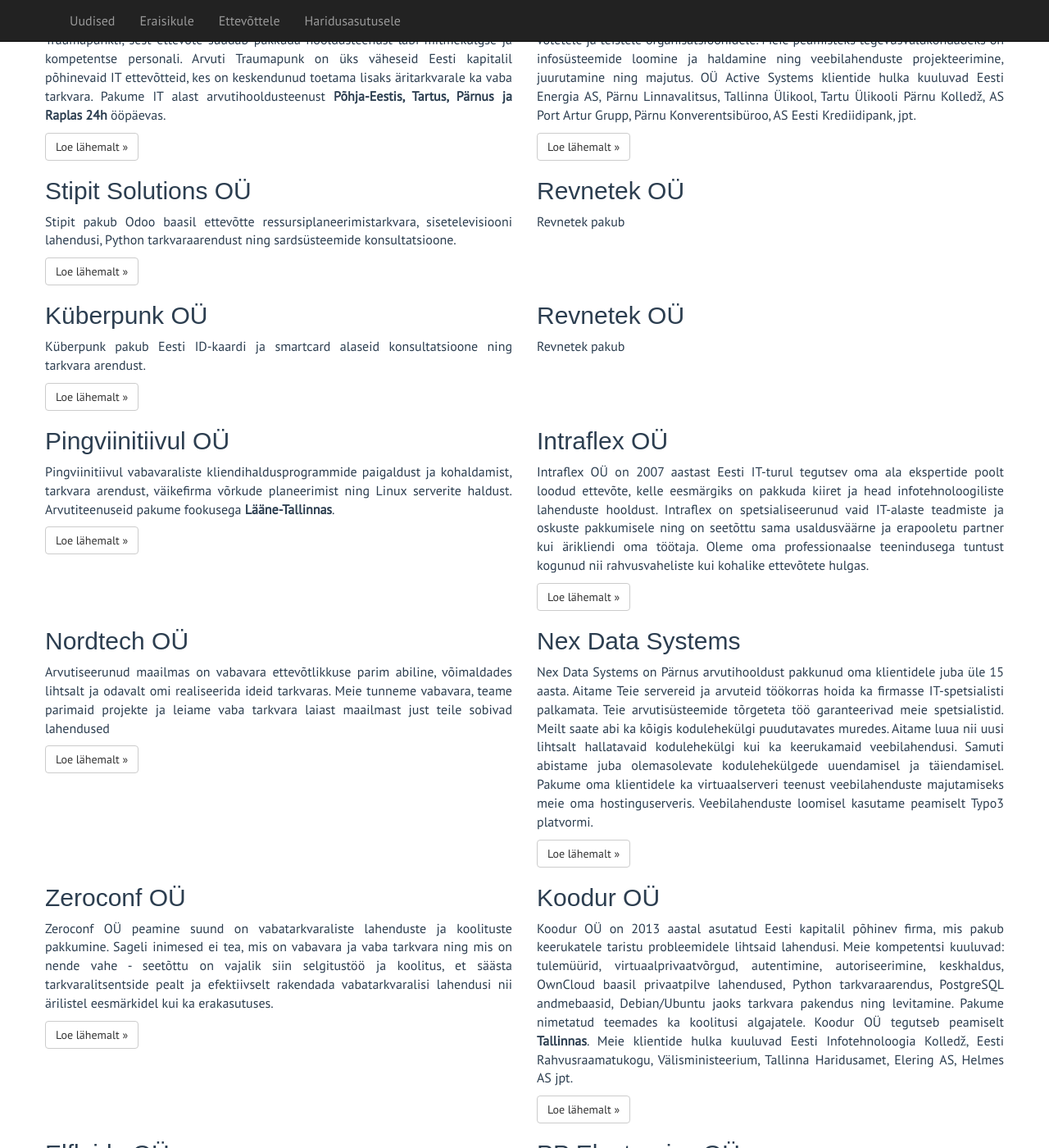
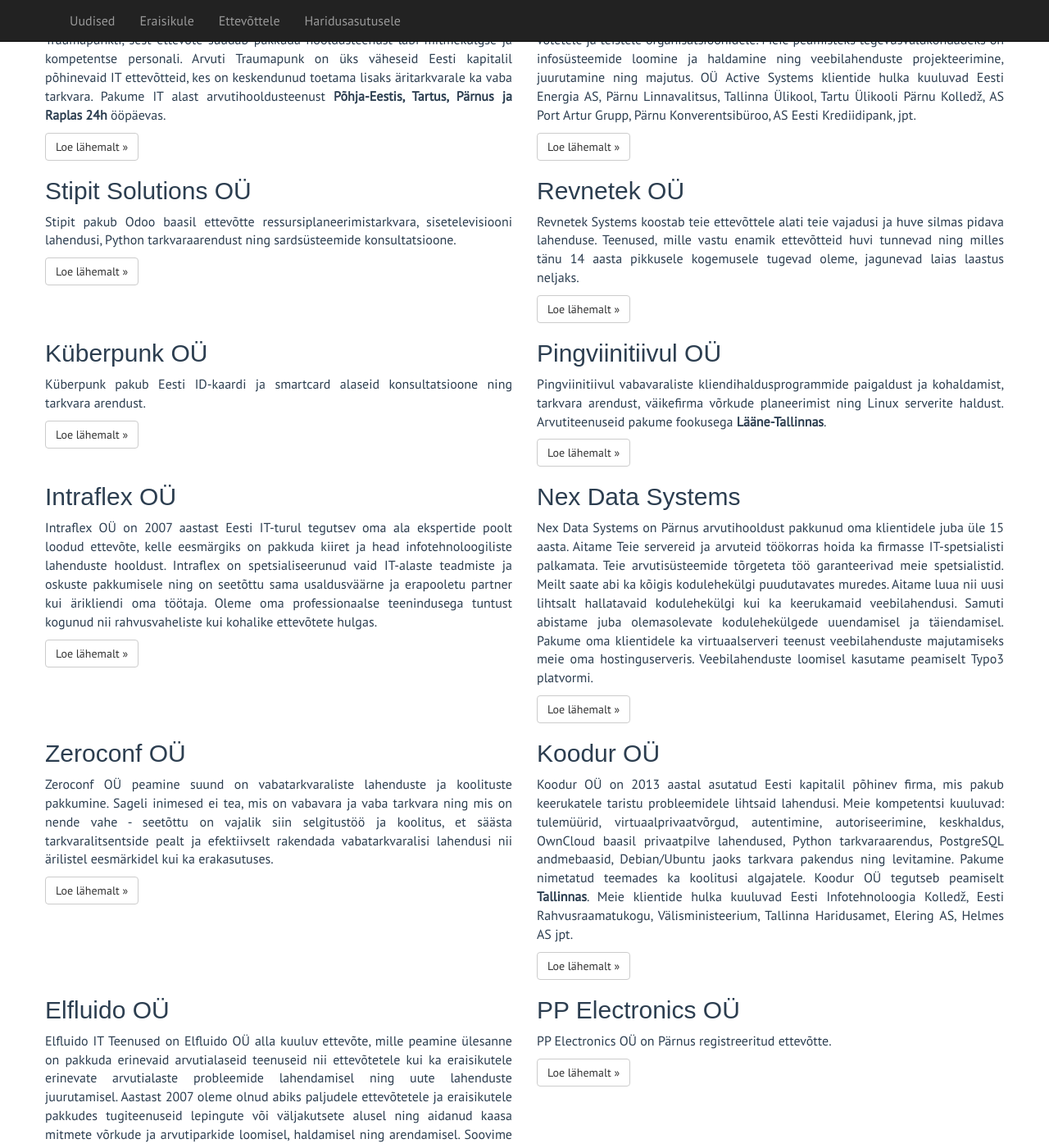
Before and after one commit to alvatal/alvatal.github.io, a Jekyll site: the page built from business/index.md, in a window 1280 px wide and 1400 px high, scrolled down 442 px. Shown: the whole window at 82% size. Built offline with Jekyll 4.4.1, drawn with Linux system fonts in a browser that asks for light colours; some web fonts are replaced; some of the changed text lies outside the part shown.

Commit message:
Cleanups

```diff
--- a/_includes/sections/vaba-tarkvara-paev.html
+++ b/_includes/sections/vaba-tarkvara-paev.html
@@ -16,8 +16,8 @@
             Vaba Tarkvara Päeva tähistatakse 2004 aastast alates.
             </p>
             <p>
-                <a class="btn btn-default" href="#" role="button">Soovin infot järgmise ürituse kohta &raquo;</a>
-                <a class="btn btn-default" href="#" role="button">Sirvi toimunud ürituse materjale &raquo;</a>
+                <a class="btn btn-default" href="http://eepurl.com/bc7eCH" role="button">Soovin infot järgmise ürituse kohta &raquo;</a>
+                <a class="btn btn-default" href="http://www.slideshare.net/alvatal/" role="button">Sirvi toimunud ürituse materjale &raquo;</a>
             </p>
         </div>
         <div class="col-md-3">
--- a/business/index.md
+++ b/business/index.md
@@ -52,7 +52,7 @@
 </div>
 
 <p><a class="btn btn-default" href="#" role="button">Küsi pakkumist &raquo;</a>
-<a class="btn btn-default" href="#" role="button">Laadi alla liitumisvorm &raquo;</a></p>
+<a class="btn btn-default" href="/datastore/media/liikmeks-astumise-avaldus_FIRMA.odt" role="button">Laadi alla liitumisvorm &raquo;</a></p>
 
 <!--
 <p>
@@ -124,8 +124,9 @@
     <div class="col-md-6" id="revnetek">
         <h2>Revnetek OÜ</h2>
         <p>
-        Revnetek pakub
+        Revnetek Systems koostab teie ettevõttele alati teie vajadusi ja huve silmas pidava lahenduse. Teenused, mille vastu enamik ettevõtteid huvi tunnevad ning milles tänu 14 aasta pikkusele kogemusele tugevad oleme, jagunevad laias laastus neljaks.
         </p>
+        <a class="btn btn-default" href="http://revnetek.ee/" role="button">Loe lähemalt &raquo;</a>
     </div>
 </div>
 
@@ -136,16 +137,6 @@
         tarkvara arendust.</p>
         <a class="btn btn-default" href="#" role="button">Loe lähemalt &raquo;</a>
     </div>
-    <div class="col-md-6">
-        <h2>Revnetek OÜ</h2>
-        <p>
-        Revnetek pakub
-        </p>
-    </div>
-</div>
-
-
-<div class="row" lang="et">
     <div class="col-md-6" id="pingviinitiivul">
         <h2>Pingviinitiivul OÜ</h2>
         <p>Pingviinitiivul vabavaraliste kliendihaldusprogrammide
@@ -155,6 +146,11 @@
         </p>
         <a class="btn btn-default" href="http://www.pingviinitiivul.ee/" role="button">Loe lähemalt &raquo;</a>
     </div>
+</div>
+
+
+<div class="row" lang="et">
+
     <div class="col-md-6" id="intraflex">
         <h2>Intraflex OÜ</h2>
         <p>
@@ -167,19 +163,6 @@
         rahvusvaheliste kui kohalike ettevõtete hulgas.
         </p>
         <a class="btn btn-default" href="http://www.intraflex.eu/" role="button">Loe lähemalt &raquo;</a>
-    </div>
-</div>
-
-<div class="row" lang="et">
-    <div class="col-md-6" id="nordtech">
-        <h2>Nordtech OÜ</h2>
-        <p>
-        Arvutiseerunud maailmas on vabavara ettevõtlikkuse parim abiline,
-        võimaldades lihtsalt ja odavalt omi realiseerida ideid tarkvaras.
-        Meie tunneme vabavara, teame parimaid projekte ja leiame vaba tarkvara
-        laiast maailmast just teile sobivad lahendused
-        </p>
-        <a class="btn btn-default" href="http://www.nordtech.ee/" role="button">Loe lähemalt &raquo;</a>
     </div>
     <div class="col-md-6" id="nex">
         <h2>Nex Data Systems</h2>
@@ -275,6 +258,15 @@
         </p>
         <a class="btn btn-default" href="http://www.teknet.ee/" role="button">Loe lähemalt &raquo;</a>
     </div>
-
+    <div class="col-md-6" id="nordtech">
+        <h2>Nordtech OÜ</h2>
+        <p>
+        Arvutiseerunud maailmas on vabavara ettevõtlikkuse parim abiline,
+        võimaldades lihtsalt ja odavalt omi realiseerida ideid tarkvaras.
+        Meie tunneme vabavara, teame parimaid projekte ja leiame vaba tarkvara
+        laiast maailmast just teile sobivad lahendused
+        </p>
+        <a class="btn btn-default" href="http://www.nordtech.ee/" role="button">Loe lähemalt &raquo;</a>
+    </div>
 
 </div>
```
Also changed, not shown: edu/index.md (+4 -16 lines), index.md (+1 -1 lines), 1 other file.
